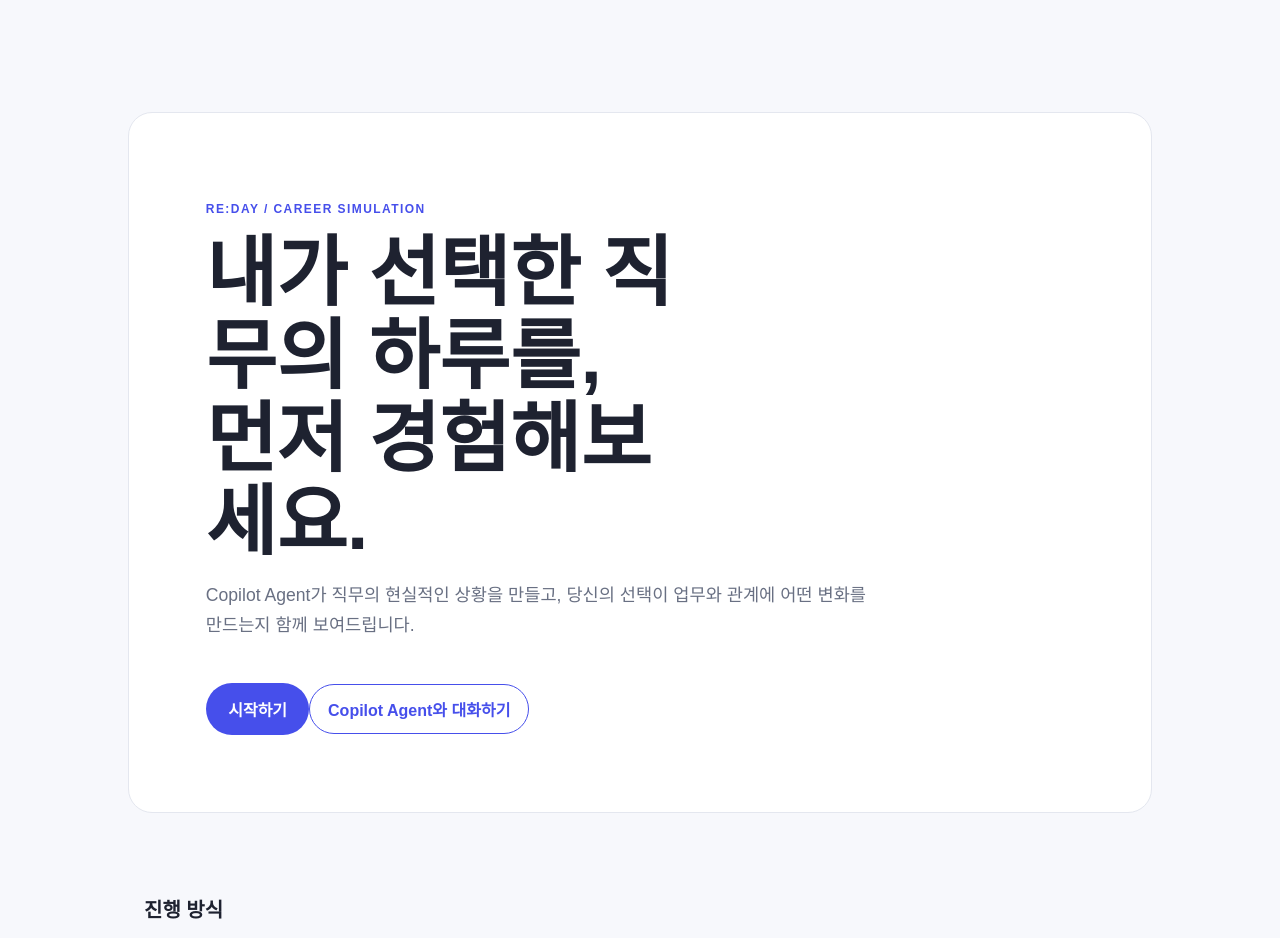
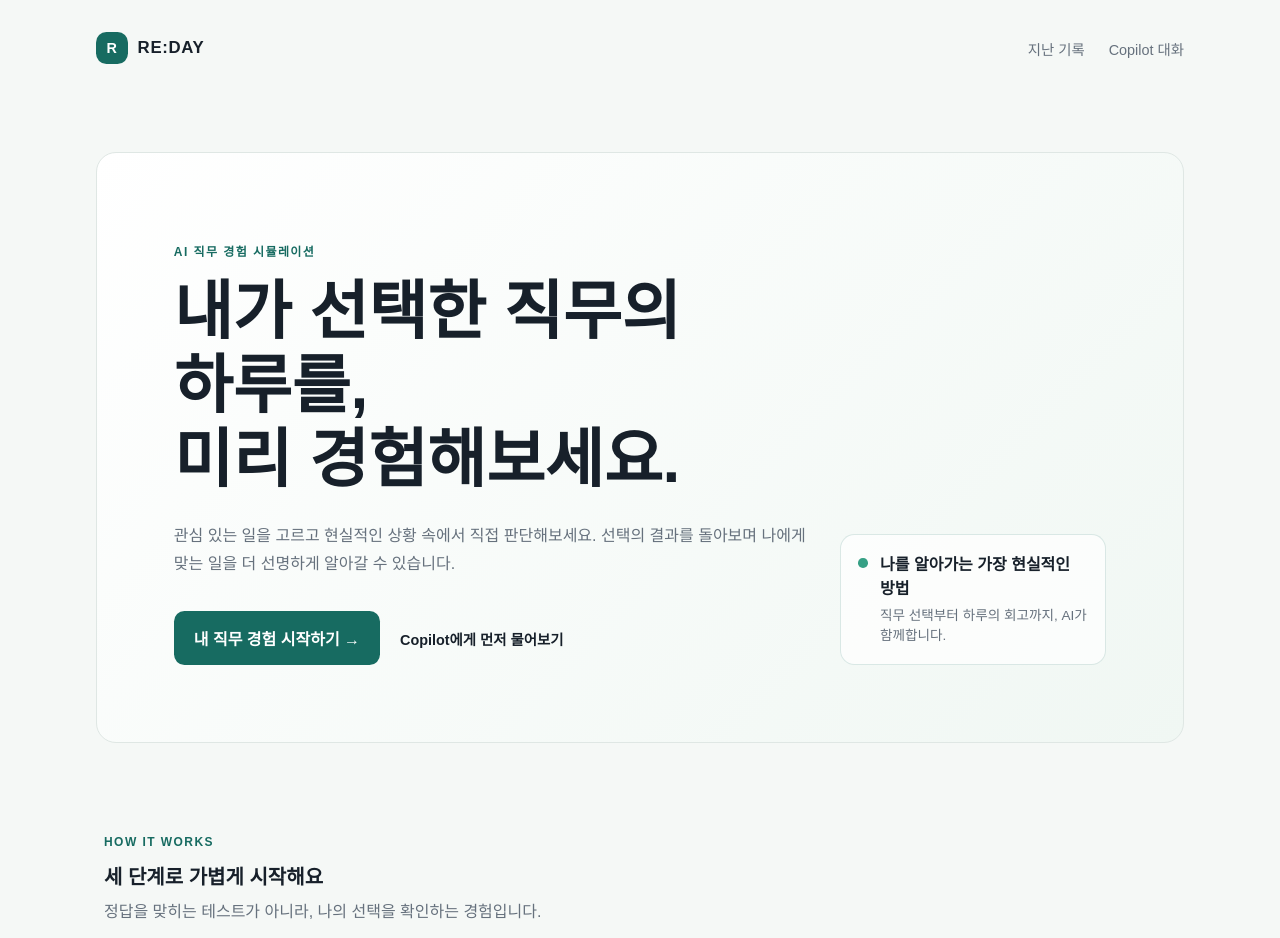
Before and after one commit to options0179/RE-DAY, a Next.js app in the folder frontend/: page /RE-DAY/ in a window 1280 px wide. Shown: the top 938 px of the page. Built offline with nearby package versions, Linux system fonts and the light colour scheme.

Commit message:
Improve user-friendly home page design

```diff
--- a/frontend/app/globals.css
+++ b/frontend/app/globals.css
@@ -1,10 +1,11 @@
 :root {
   color-scheme: light;
-  --ink: #1e2230;
-  --muted: #697083;
-  --line: #e4e7ef;
-  --accent: #464feb;
-  --surface: #f7f8fc;
+  --ink: #17202a;
+  --muted: #66717d;
+  --line: #dfe7e4;
+  --accent: #176b61;
+  --accent-soft: #e5f2ee;
+  --surface: #f5f8f6;
 }
 
 * {
@@ -15,7 +16,7 @@ body {
   margin: 0;
   background: var(--surface);
   color: var(--ink);
-  font-family: Arial, "Noto Sans KR", sans-serif;
+  font-family: "Pretendard", "Noto Sans KR", Arial, sans-serif;
 }
 
 .copilot-shell {
@@ -38,21 +39,72 @@ a {
 
 .page-shell {
   display: grid;
-  gap: 4rem;
+  gap: 5rem;
   margin: 0 auto;
-  max-width: 68rem;
-  padding: 7rem 2rem;
+  max-width: 72rem;
+  padding: 1.5rem 2rem 6rem;
 }
 
 .narrow {
   max-width: 44rem;
 }
 
+.site-header {
+  align-items: center;
+  display: flex;
+  justify-content: space-between;
+  min-height: 3rem;
+}
+
+.brand,
+.site-nav {
+  align-items: center;
+  display: flex;
+}
+
+.brand {
+  font-size: 1.05rem;
+  font-weight: 800;
+  gap: 0.6rem;
+  letter-spacing: 0.04em;
+}
+
+.brand-mark {
+  align-items: center;
+  background: var(--accent);
+  border-radius: 0.65rem;
+  color: #fff;
+  display: flex;
+  font-size: 0.9rem;
+  height: 2rem;
+  justify-content: center;
+  width: 2rem;
+}
+
+.site-nav {
+  color: var(--muted);
+  font-size: 0.9rem;
+  gap: 1.5rem;
+}
+
+.site-nav a:hover,
+.text-button:hover {
+  color: var(--accent);
+}
+
 .hero {
-  background: #fff;
+  background: linear-gradient(135deg, #ffffff 0%, #f0f7f3 100%);
   border: 1px solid var(--line);
-  border-radius: 1.5rem;
+  border-radius: 1.25rem;
+  display: grid;
+  gap: 2rem;
+  grid-template-columns: minmax(0, 1fr) minmax(15rem, 0.42fr);
+  overflow: hidden;
   padding: clamp(2rem, 6vw, 5rem);
+}
+
+.hero-copy {
+  max-width: 42rem;
 }
 
 .eyebrow {
@@ -64,37 +116,84 @@ a {
 }
 
 h1 {
-  font-size: clamp(2.5rem, 6vw, 5rem);
-  line-height: 1.08;
-  margin: 1rem 0;
-  max-width: 11ch;
+  font-size: clamp(2.25rem, 5vw, 4.5rem);
+  line-height: 1.16;
+  margin: 1rem 0 1.5rem;
+  max-width: 50ch;
+  word-break: keep-all;
 }
 
 .intro {
   color: var(--muted);
-  font-size: 1.1rem;
-  line-height: 1.7;
+  font-size: 1rem;
+  line-height: 1.8;
   max-width: 42rem;
+  word-break: keep-all;
+}
+
+.hero-actions {
+  align-items: center;
+  display: flex;
+  flex-wrap: wrap;
+  gap: 1.25rem;
+  margin-top: 2rem;
 }
 
 .primary-button {
   background: var(--accent);
   border: 0;
-  border-radius: 999px;
+  border-radius: 0.65rem;
   color: #fff;
   display: inline-block;
   font-weight: 700;
-  margin-top: 1.5rem;
-  padding: 0.9rem 1.4rem;
+  padding: 0.95rem 1.25rem;
+  transition: background 160ms ease, transform 160ms ease;
+}
+
+.primary-button:hover {
+  background: #0f554d;
+  transform: translateY(-1px);
 }
 
 .secondary-button {
   border: 1px solid var(--accent);
-  border-radius: 999px;
+  border-radius: 0.65rem;
   color: var(--accent);
   display: inline-block;
   font-weight: 700;
   padding: 0.75rem 1.1rem;
+}
+
+.text-button {
+  color: var(--ink);
+  font-size: 0.9rem;
+  font-weight: 700;
+}
+
+.hero-note {
+  align-self: end;
+  background: rgba(255, 255, 255, 0.7);
+  border: 1px solid rgba(23, 107, 97, 0.15);
+  border-radius: 0.9rem;
+  display: flex;
+  gap: 0.75rem;
+  line-height: 1.5;
+  padding: 1.1rem;
+}
+
+.hero-note p {
+  color: var(--muted);
+  font-size: 0.85rem;
+  margin: 0.35rem 0 0;
+}
+
+.status-dot {
+  background: #36a085;
+  border-radius: 50%;
+  flex: 0 0 auto;
+  height: 0.6rem;
+  margin-top: 0.35rem;
+  width: 0.6rem;
 }
 
 .card-list {
@@ -162,7 +261,21 @@ h1 {
 }
 
 .steps {
-  padding: 0 1rem;
+  padding: 0 0.5rem;
+}
+
+.section-heading {
+  margin-bottom: 1.5rem;
+}
+
+.section-heading h2 {
+  font-size: clamp(1.5rem, 3vw, 2rem);
+  margin: 0.5rem 0;
+}
+
+.section-heading > p:last-child {
+  color: var(--muted);
+  margin: 0;
 }
 
 .steps h2 {
@@ -171,25 +284,33 @@ h1 {
 
 .steps ol {
   display: grid;
-  gap: 1rem;
+  gap: 0.8rem;
+  grid-template-columns: repeat(3, 1fr);
   list-style: none;
   margin: 0;
   padding: 0;
 }
 
 .steps li {
-  align-items: center;
+  align-items: flex-start;
   background: #fff;
   border: 1px solid var(--line);
   border-radius: 0.8rem;
   display: flex;
-  gap: 1rem;
-  padding: 1rem;
+  flex-direction: column;
+  gap: 1.5rem;
+  line-height: 1.6;
+  min-height: 9rem;
+  padding: 1.25rem;
+  word-break: keep-all;
 }
 
-.steps li span {
+.step-number {
+  background: var(--accent-soft);
+  border-radius: 0.5rem;
   color: var(--accent);
   font-weight: 700;
+  padding: 0.35rem 0.55rem;
 }
 
 .onboarding-form {
@@ -209,3 +330,32 @@ h1 {
   padding: 1rem;
   resize: vertical;
 }
+
+@media (max-width: 700px) {
+  .page-shell {
+    gap: 3.5rem;
+    padding: 1rem 1rem 4rem;
+  }
+
+  .site-nav {
+    gap: 0.75rem;
+  }
+
+  .site-nav a:first-child {
+    display: none;
+  }
+
+  .hero {
+    gap: 2.5rem;
+    grid-template-columns: 1fr;
+    padding: 2rem 1.25rem;
+  }
+
+  h1 {
+    font-size: clamp(2.15rem, 11vw, 3.3rem);
+  }
+
+  .steps ol {
+    grid-template-columns: 1fr;
+  }
+}
--- a/frontend/app/page.tsx
+++ b/frontend/app/page.tsx
@@ -9,28 +9,54 @@ const steps = [
 export default function HomePage() {
   return (
     <main className="page-shell">
+      <header className="site-header">
+        <Link className="brand" href="/">
+          <span className="brand-mark">R</span>
+          <span>RE:DAY</span>
+        </Link>
+        <nav className="site-nav" aria-label="주요 메뉴">
+          <Link href="/history">지난 기록</Link>
+          <Link href="/copilot">Copilot 대화</Link>
+        </nav>
+      </header>
+
       <section className="hero" aria-labelledby="page-title">
-        <p className="eyebrow">RE:DAY / career simulation</p>
-        <h1 id="page-title">내가 선택한 직무의 하루를, 먼저 경험해보세요.</h1>
-        <p className="intro">
-          Copilot Agent가 직무의 현실적인 상황을 만들고, 당신의 선택이 업무와
-          관계에 어떤 변화를 만드는지 함께 보여드립니다.
-        </p>
-        <Link className="primary-button" href="/onboarding">
-          시작하기
-        </Link>
-        <Link className="secondary-button" href="/copilot">
-          Copilot Agent와 대화하기
-        </Link>
+        <div className="hero-copy">
+          <p className="eyebrow">AI 직무 경험 시뮬레이션</p>
+          <h1 id="page-title">내가 선택한 직무의 하루를,<br />미리 경험해보세요.</h1>
+          <p className="intro">
+            관심 있는 일을 고르고 현실적인 상황 속에서 직접 판단해보세요.
+            선택의 결과를 돌아보며 나에게 맞는 일을 더 선명하게 알아갈 수 있습니다.
+          </p>
+          <div className="hero-actions">
+            <Link className="primary-button" href="/onboarding">
+              내 직무 경험 시작하기 <span aria-hidden="true">→</span>
+            </Link>
+            <Link className="text-button" href="/copilot">
+              Copilot에게 먼저 물어보기
+            </Link>
+          </div>
+        </div>
+        <div className="hero-note" aria-label="RE:DAY 서비스 안내">
+          <span className="status-dot" aria-hidden="true" />
+          <div>
+            <strong>나를 알아가는 가장 현실적인 방법</strong>
+            <p>직무 선택부터 하루의 회고까지, AI가 함께합니다.</p>
+          </div>
+        </div>
       </section>
 
       <section className="steps" aria-labelledby="steps-title">
-        <h2 id="steps-title">진행 방식</h2>
+        <div className="section-heading">
+          <p className="eyebrow">How it works</p>
+          <h2 id="steps-title">세 단계로 가볍게 시작해요</h2>
+          <p>정답을 맞히는 테스트가 아니라, 나의 선택을 확인하는 경험입니다.</p>
+        </div>
         <ol>
           {steps.map((step, index) => (
             <li key={step}>
-              <span>{String(index + 1).padStart(2, "0")}</span>
-              {step}
+              <span className="step-number">{String(index + 1).padStart(2, "0")}</span>
+              <span>{step}</span>
             </li>
           ))}
         </ol>
```
